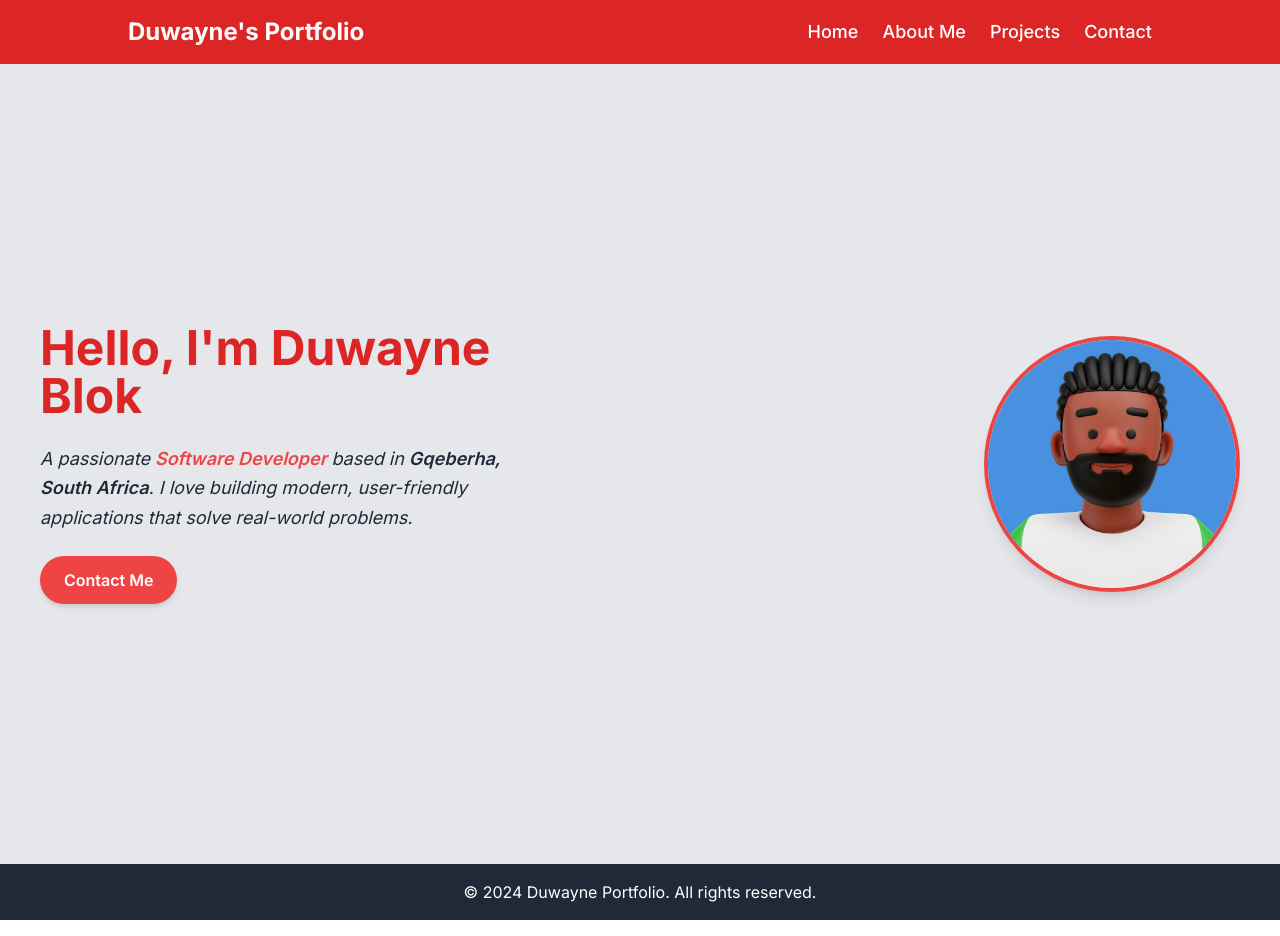
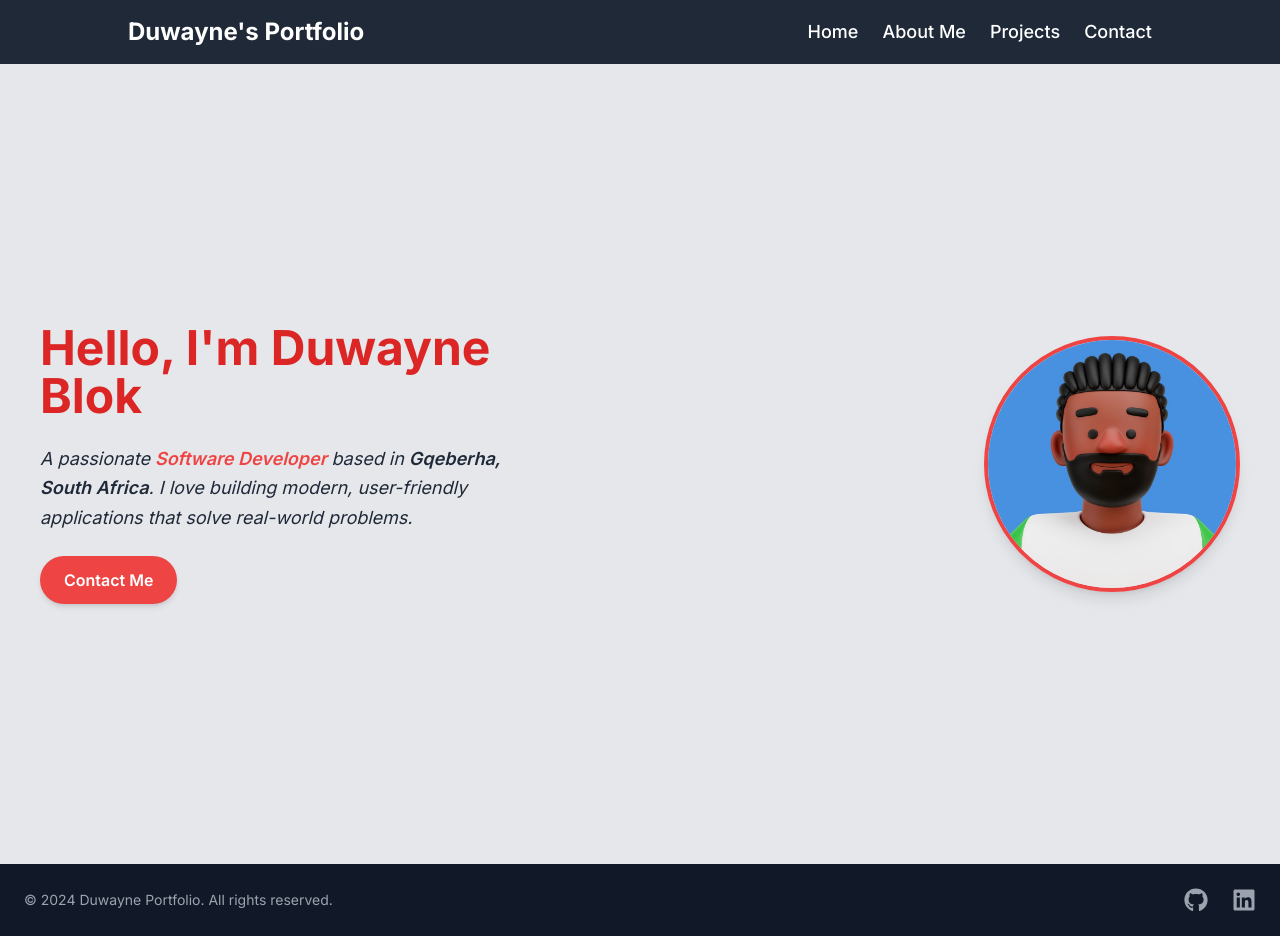
Before and after one commit to DFBlok/FrontEnd, a Next.js app in the folder tailwind/PORTFOLIO/my-portfolio-app/: page / in a window 1280 px wide. Built offline with nearby package versions, Linux system fonts and the light colour scheme.

Commit message:
footer page modified

```diff
--- a/tailwind/PORTFOLIO/my-portfolio-app/app/_components/Footer.tsx
+++ b/tailwind/PORTFOLIO/my-portfolio-app/app/_components/Footer.tsx
@@ -1,13 +1,33 @@
 import React from "react";
+import {FaGithub, FaLinkedin} from "react-icons/fa"
+
 
 const Footer = () => {
   return (
     <div>
-      <footer className="bg-gray-800 text-white py-4">
-        <div className="max-w-7xl mx-auto px-4">
-          <p className="text-center">
+      <footer className="bg-gray-900 text-white py-6">
+        <div className="max-w-7xl mx-auto px-6 flex flex-col md:flex-row items-center justify-between">
+          {/**Footer Text */}
+          <p className="text-sm text-gray-400 text-center md:text-left">
             © 2024 Duwayne Portfolio. All rights reserved.
           </p>
+          {/**Social Media Icons */}
+          <div className="flex gap-6 mt-4 md:mt-0">
+            <a
+            href="https://github.com/DFBlok"
+            target="_blank"
+            rel="nonopener noreferrer"
+            className="text-gray-400 hover:text-white transition duration-300">
+            <FaGithub size={24} />
+            </a>
+            <a
+            href="https://www.linkedin.com/in/duwayne-blok"
+            target="_blank"
+            rel="nonopener noreferrer"
+            className="text-gray-400 hover:text-white transition duration-300">
+            <FaLinkedin size={24} />
+            </a>
+          </div>
         </div>
       </footer>
     </div>
--- a/tailwind/PORTFOLIO/my-portfolio-app/app/_components/Navbar.tsx
+++ b/tailwind/PORTFOLIO/my-portfolio-app/app/_components/Navbar.tsx
@@ -12,7 +12,7 @@ const Navbar = () => {
 
   return (
     <div>
-      <header className="bg-red-600 py-4 shadow-md">
+      <header className="bg-gray-800 py-4 shadow-md">
         <nav className="w-[80%] mx-auto flex items-center justify-between flex-wrap gap-8">
           {/*LOGO OR BRAND NAME */}
           <div className="text-white text-2xl font-bold">Duwayne's Portfolio</div>
--- a/tailwind/PORTFOLIO/my-portfolio-app/package.json
+++ b/tailwind/PORTFOLIO/my-portfolio-app/package.json
@@ -21,6 +21,7 @@
     "next": "^13.5.7",
     "react": "^18",
     "react-dom": "^18",
+    "react-icons": "^5.5.0",
     "tailwind-merge": "^2.5.2",
     "tailwindcss-animate": "^1.0.7"
   },
```
Also changed, not shown: 1 other file (tests, documents, lock files or other folders).
